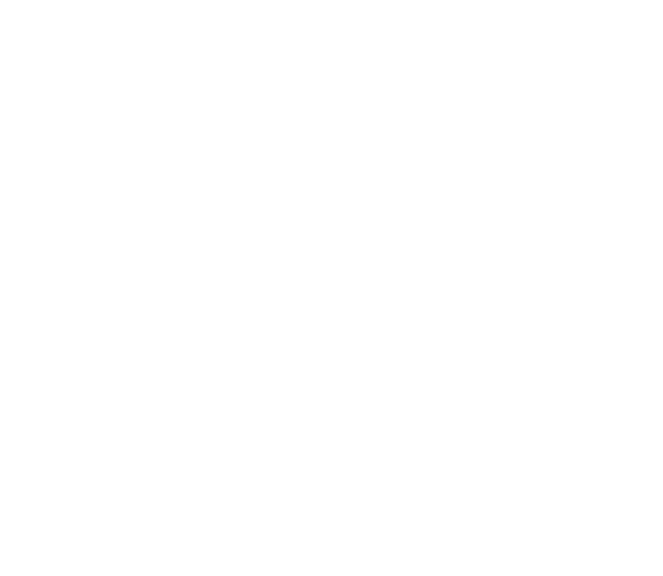
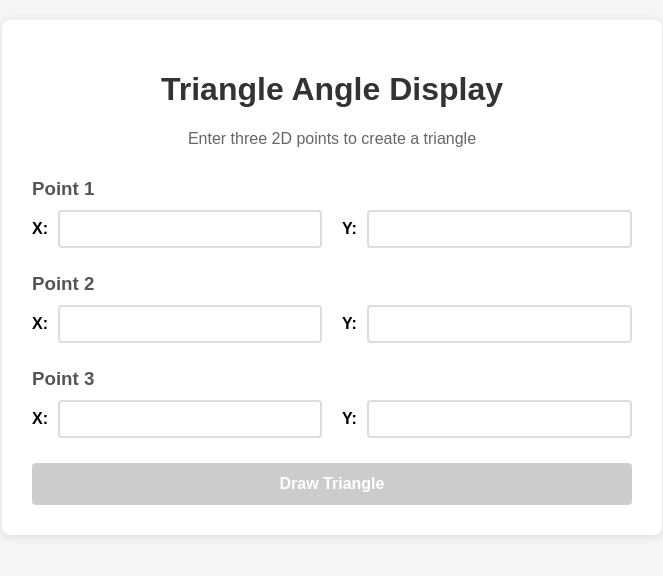
Before and after one commit to Yuvalheiman1/SmileCloudeHW, a plain HTML site: page index.html in a window 1280 px wide. Shown: the whole page, without its empty margins (308-971 px from the left). Drawn offline with Linux system fonts and the light colour scheme.

Commit message:
Add triangle input form and styling for user interface

```diff
--- a/css/style.css
+++ b/css/style.css
@@ -1 +1,99 @@
 /* Styles for Triangle Angle Display */
+
+body {
+    font-family: Arial, sans-serif;
+    margin: 0;
+    padding: 20px;
+    background-color: #f5f5f5;
+}
+
+.container {
+    max-width: 600px;
+    margin: 0 auto;
+    background-color: white;
+    padding: 30px;
+    border-radius: 8px;
+    box-shadow: 0 2px 10px rgba(0, 0, 0, 0.1);
+}
+
+h1 {
+    color: #333;
+    text-align: center;
+}
+
+p {
+    text-align: center;
+    color: #666;
+    margin-bottom: 30px;
+}
+
+.point-group {
+    margin-bottom: 25px;
+}
+
+.point-group h3 {
+    color: #555;
+    margin-bottom: 10px;
+}
+
+.input-row {
+    display: flex;
+    gap: 20px;
+}
+
+.input-row label {
+    flex: 1;
+    display: flex;
+    align-items: center;
+    gap: 10px;
+    font-weight: bold;
+}
+
+input[type="number"] {
+    flex: 1;
+    padding: 8px;
+    border: 2px solid #ddd;
+    border-radius: 4px;
+    font-size: 16px;
+    transition: border-color 0.3s;
+}
+
+input[type="number"]:focus {
+    outline: none;
+    border-color: #4CAF50;
+}
+
+input[type="number"].invalid {
+    border-color: #f44336;
+    color: #f44336;
+    background-color: #ffebee;
+}
+
+button {
+    width: 100%;
+    padding: 12px;
+    background-color: #4CAF50;
+    color: white;
+    border: none;
+    border-radius: 4px;
+    font-size: 16px;
+    font-weight: bold;
+    cursor: pointer;
+    transition: background-color 0.3s;
+}
+
+button:hover:not(:disabled) {
+    background-color: #45a049;
+}
+
+button:disabled {
+    background-color: #cccccc;
+    cursor: not-allowed;
+}
+
+canvas {
+    display: block;
+    margin: 20px auto;
+    border: 1px solid #ddd;
+    background-color: white;
+}
--- a/index.html
+++ b/index.html
@@ -4,8 +4,42 @@
     <meta charset="UTF-8">
     <meta name="viewport" content="width=device-width, initial-scale=1.0">
     <title>Triangle Input</title>
+    <link rel="stylesheet" href="css/style.css">
 </head>
 <body>
+    <div class="container">
+        <h1>Triangle Angle Display</h1>
+        <p>Enter three 2D points to create a triangle</p>
 
+        <form id="pointsForm">
+            <div class="point-group">
+                <h3>Point 1</h3>
+                <div class="input-row">
+                    <label>X: <input type="number" id="x1" name="x1" step="any" min="0" max="800" class="coordinate-input" required></label>
+                    <label>Y: <input type="number" id="y1" name="y1" step="any" min="0" max="800" class="coordinate-input" required></label>
+                </div>
+            </div>
+
+            <div class="point-group">
+                <h3>Point 2</h3>
+                <div class="input-row">
+                    <label>X: <input type="number" id="x2" name="x2" step="any" min="0" max="800" class="coordinate-input" required></label>
+                    <label>Y: <input type="number" id="y2" name="y2" step="any" min="0" max="800" class="coordinate-input" required></label>
+                </div>
+            </div>
+
+            <div class="point-group">
+                <h3>Point 3</h3>
+                <div class="input-row">
+                    <label>X: <input type="number" id="x3" name="x3" step="any" min="0" max="800" class="coordinate-input" required></label>
+                    <label>Y: <input type="number" id="y3" name="y3" step="any" min="0" max="800" class="coordinate-input" required></label>
+                </div>
+            </div>
+
+            <button type="submit" id="submitBtn">Draw Triangle</button>
+        </form>
+    </div>
+
+    <script src="js/input.js"></script>
 </body>
 </html>
--- a/js/input.js
+++ b/js/input.js
@@ -1 +1,60 @@
 // Input page logic
+
+document.addEventListener('DOMContentLoaded', function() {
+    const form = document.getElementById('pointsForm');
+    const submitBtn = document.getElementById('submitBtn');
+    const inputs = document.querySelectorAll('.coordinate-input');
+
+    // Validate all inputs on page load
+    validateAllInputs();
+
+    // Add input event listener to each input field
+    inputs.forEach(input => {
+        input.addEventListener('input', function() {
+            validateInput(this);
+            validateAllInputs();
+        });
+    });
+
+    // Validate individual input
+    function validateInput(input) {
+        const value = parseFloat(input.value);
+
+        if (input.value === '' || isNaN(value) || value < 0 || value > 800) {
+            input.classList.add('invalid');
+        } else {
+            input.classList.remove('invalid');
+        }
+    }
+
+    // Check all inputs and enable/disable button
+    function validateAllInputs() {
+        let allValid = true;
+
+        inputs.forEach(input => {
+            const value = parseFloat(input.value);
+            if (input.value === '' || isNaN(value) || value < 0 || value > 800) {
+                allValid = false;
+            }
+        });
+
+        submitBtn.disabled = !allValid;
+    }
+
+    // Handle form submission
+    form.addEventListener('submit', function(e) {
+        e.preventDefault();
+
+        const points = {
+            p1: { x: parseFloat(document.getElementById('x1').value), y: parseFloat(document.getElementById('y1').value) },
+            p2: { x: parseFloat(document.getElementById('x2').value), y: parseFloat(document.getElementById('y2').value) },
+            p3: { x: parseFloat(document.getElementById('x3').value), y: parseFloat(document.getElementById('y3').value) }
+        };
+
+        // Store points in localStorage
+        localStorage.setItem('trianglePoints', JSON.stringify(points));
+
+        // Navigate to display page
+        window.location.href = 'display.html';
+    });
+});
```
